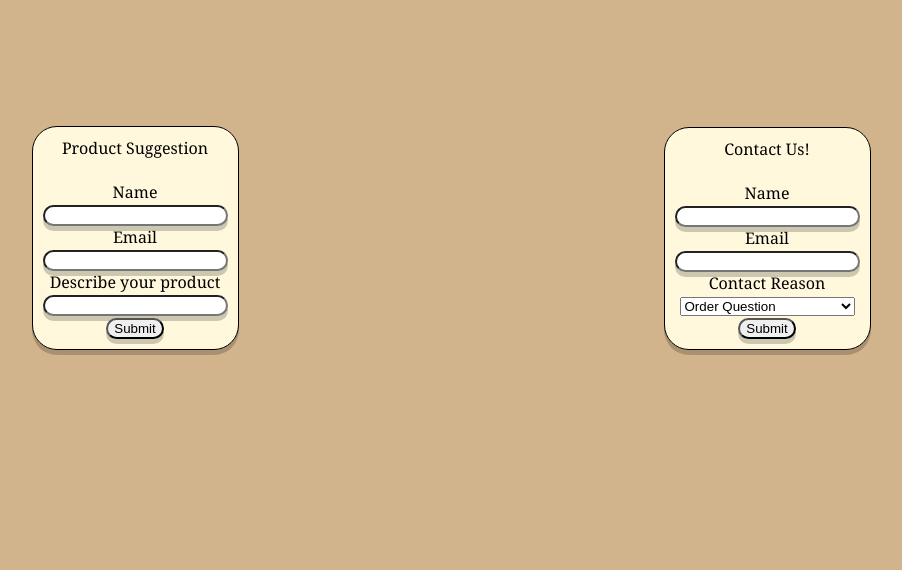
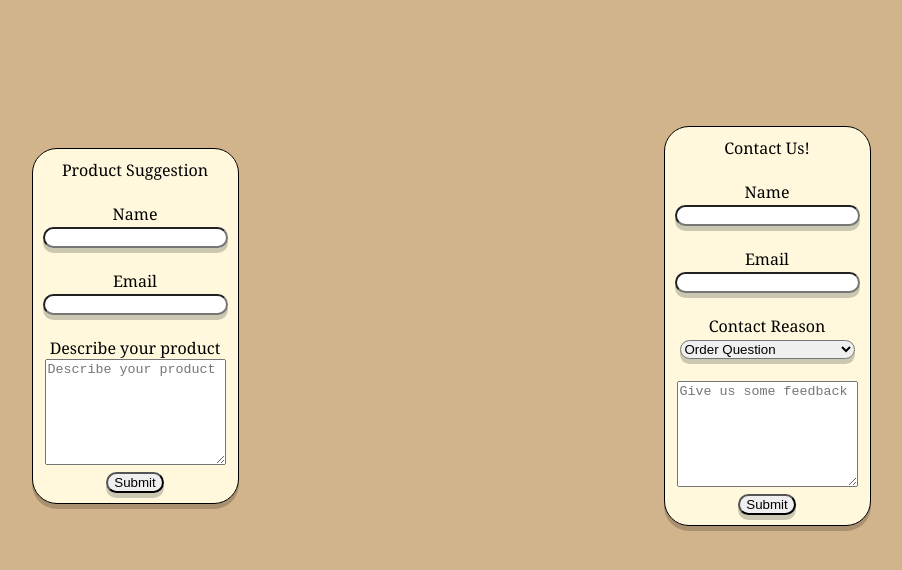
Before and after one commit to qhernandez927/Test-Exercise, a plain HTML site: page index.html in a window 1280 px wide. Shown: the whole page, without its empty margins (189-1091 px from the left). Drawn offline with Linux system fonts and the light colour scheme.

Commit message:
text area mad for both form types

```diff
--- a/index.html
+++ b/index.html
@@ -15,11 +15,11 @@
         <div class="form-content">
           <form>
             <label>Name</label><br>
-            <input type="text" name="productname"/><br>
+            <input type="text" name="productname"/><br><br>
             <label>Email</label><br>
-            <input type = "email" name="email"/><br>
+            <input type = "email" name="email"/><br><br>
             <label>Describe your product</label><br>
-            <input type="text" name="description-list"><br>
+            <textarea id="describe-product" name="describe" placeholder="Describe your product"></textarea><br>
               <div class="submit-btn">
                 <input type="button" value="Submit">
               </div>
@@ -34,16 +34,18 @@
       <div class="form-content" >
         <form>
             <label>Name</label><br>
-            <input type="text" name="productname"/><br>
+            <input type="text" name="productname"/><br><br>
             <label>Email</label><br>
-            <input type = "email" name="email"/><br>
+            <input type = "email" name="email"/><br><br>
             <label>Contact Reason</label><br>
               <select id="contact-reason" name="contact-reason">
                 <option value="order-question">Order Question</option>
                 <option value="website-feedback">Website Feedback</option>
                 <option value="trouble-finding-product">Trouble Finding a Product</option>
               </select>
-
+              <br>
+              <br>
+            <textarea id="feedback-box"  name="feedback" placeholder="Give us some feedback"></textarea>
             <div class="submit-btn">
               <input type="button" value="Submit">
             </div>
--- a/styles.css
+++ b/styles.css
@@ -43,3 +43,11 @@ input{
     border-radius: 25px;
     box-shadow: 0px 5px rgba(0, 0, 0, 0.2);
 }
+
+select {
+    border-radius: 25px;
+    box-shadow: 0px 5px rgba(0, 0, 0, 0.2);
+}
+textarea {
+    height: 100px;
+}
```
Lines whose indentation alone changed are shown as unchanged.
